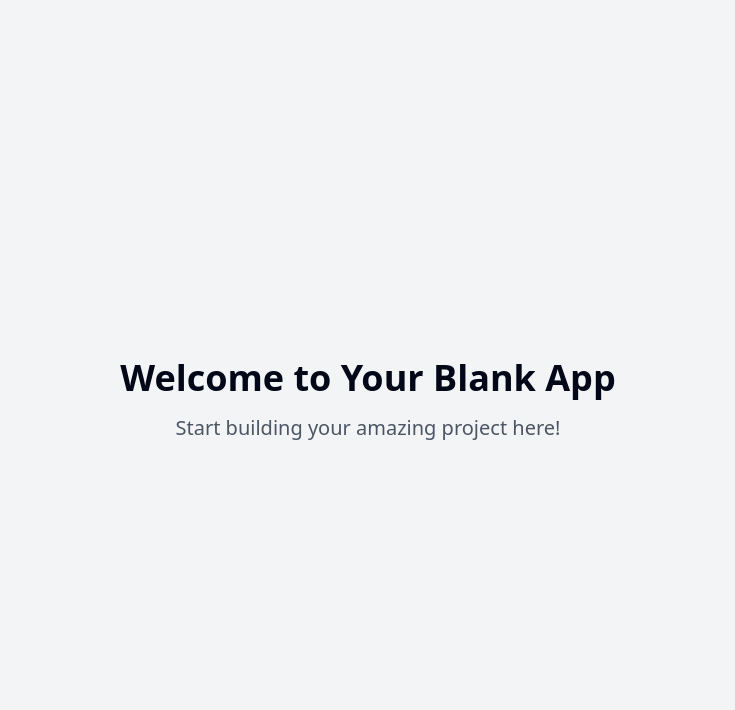
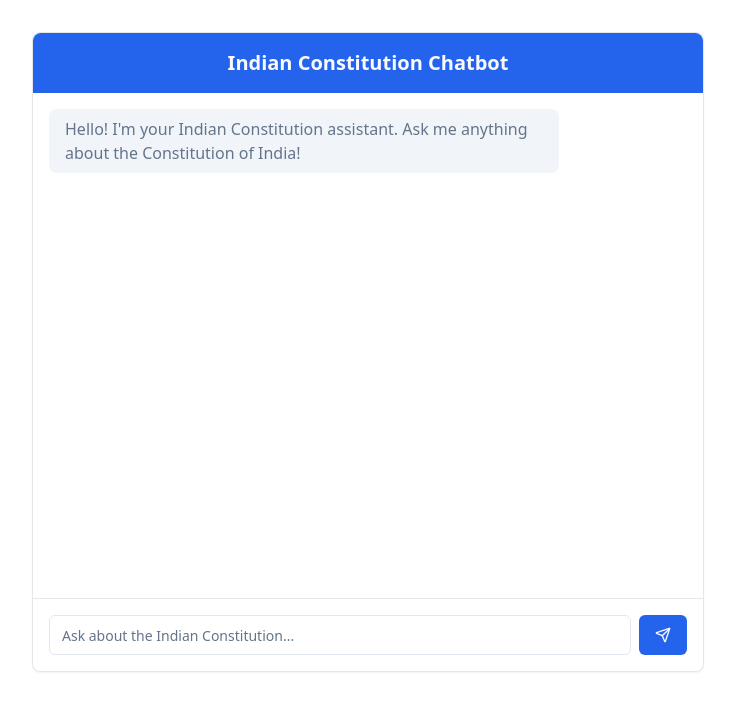
Before and after one commit to akashsbadole/chatconstitutional, a React (Vite) app: page / in a window 1280 px wide. Shown: the top 710 px of the page, without its empty margins (272-1007 px from the left). Built offline with nearby package versions, Linux system fonts and the light colour scheme.

Commit message:
Create chatbot for Indian Constitution
Implement a chatbot feature that provides answers to questions related to the Indian Constitution. This will allow users to interact with the chatbot and receive relevant information based on their inquiries.
[skip gpt_engineer]

```diff
--- /dev/null
+++ b/src/components/ChatMessage.tsx
@@ -0,0 +1,30 @@
+import { cn } from "@/lib/utils";
+import type { Message } from "@/pages/Index";
+
+interface ChatMessageProps {
+  message: Message;
+}
+
+const ChatMessage = ({ message }: ChatMessageProps) => {
+  return (
+    <div
+      className={cn(
+        "flex message-appear",
+        message.isBot ? "justify-start" : "justify-end"
+      )}
+    >
+      <div
+        className={cn(
+          "rounded-lg px-4 py-2 max-w-[80%]",
+          message.isBot
+            ? "bg-muted text-muted-foreground"
+            : "bg-primary text-primary-foreground"
+        )}
+      >
+        {message.content}
+      </div>
+    </div>
+  );
+};
+
+export default ChatMessage;
--- a/src/index.css
+++ b/src/index.css
@@ -6,96 +6,38 @@
   :root {
     --background: 0 0% 100%;
     --foreground: 222.2 84% 4.9%;
-
     --card: 0 0% 100%;
     --card-foreground: 222.2 84% 4.9%;
-
     --popover: 0 0% 100%;
     --popover-foreground: 222.2 84% 4.9%;
-
-    --primary: 222.2 47.4% 11.2%;
+    --primary: 221 83% 53%;
     --primary-foreground: 210 40% 98%;
-
     --secondary: 210 40% 96.1%;
     --secondary-foreground: 222.2 47.4% 11.2%;
-
     --muted: 210 40% 96.1%;
     --muted-foreground: 215.4 16.3% 46.9%;
-
     --accent: 210 40% 96.1%;
     --accent-foreground: 222.2 47.4% 11.2%;
-
     --destructive: 0 84.2% 60.2%;
     --destructive-foreground: 210 40% 98%;
-
     --border: 214.3 31.8% 91.4%;
     --input: 214.3 31.8% 91.4%;
-    --ring: 222.2 84% 4.9%;
-
+    --ring: 221 83% 53%;
     --radius: 0.5rem;
-
-    --sidebar-background: 0 0% 98%;
-
-    --sidebar-foreground: 240 5.3% 26.1%;
-
-    --sidebar-primary: 240 5.9% 10%;
-
-    --sidebar-primary-foreground: 0 0% 98%;
-
-    --sidebar-accent: 240 4.8% 95.9%;
-
-    --sidebar-accent-foreground: 240 5.9% 10%;
-
-    --sidebar-border: 220 13% 91%;
-
-    --sidebar-ring: 217.2 91.2% 59.8%;
-  }
-
-  .dark {
-    --background: 222.2 84% 4.9%;
-    --foreground: 210 40% 98%;
-
-    --card: 222.2 84% 4.9%;
-    --card-foreground: 210 40% 98%;
-
-    --popover: 222.2 84% 4.9%;
-    --popover-foreground: 210 40% 98%;
-
-    --primary: 210 40% 98%;
-    --primary-foreground: 222.2 47.4% 11.2%;
-
-    --secondary: 217.2 32.6% 17.5%;
-    --secondary-foreground: 210 40% 98%;
-
-    --muted: 217.2 32.6% 17.5%;
-    --muted-foreground: 215 20.2% 65.1%;
-
-    --accent: 217.2 32.6% 17.5%;
-    --accent-foreground: 210 40% 98%;
-
-    --destructive: 0 62.8% 30.6%;
-    --destructive-foreground: 210 40% 98%;
-
-    --border: 217.2 32.6% 17.5%;
-    --input: 217.2 32.6% 17.5%;
-    --ring: 212.7 26.8% 83.9%;
-    --sidebar-background: 240 5.9% 10%;
-    --sidebar-foreground: 240 4.8% 95.9%;
-    --sidebar-primary: 224.3 76.3% 48%;
-    --sidebar-primary-foreground: 0 0% 100%;
-    --sidebar-accent: 240 3.7% 15.9%;
-    --sidebar-accent-foreground: 240 4.8% 95.9%;
-    --sidebar-border: 240 3.7% 15.9%;
-    --sidebar-ring: 217.2 91.2% 59.8%;
   }
 }
 
-@layer base {
-  * {
-    @apply border-border;
+.message-appear {
+  animation: messageAppear 0.3s ease-out forwards;
+}
+
+@keyframes messageAppear {
+  from {
+    opacity: 0;
+    transform: translateY(10px);
   }
-
-  body {
-    @apply bg-background text-foreground;
+  to {
+    opacity: 1;
+    transform: translateY(0);
   }
 }
--- a/src/pages/Index.tsx
+++ b/src/pages/Index.tsx
@@ -1,12 +1,93 @@
-// Update this page (the content is just a fallback if you fail to update the page)
+import { useState } from "react";
+import { Card } from "@/components/ui/card";
+import { Input } from "@/components/ui/input";
+import { Button } from "@/components/ui/button";
+import { ScrollArea } from "@/components/ui/scroll-area";
+import { Send } from "lucide-react";
+import ChatMessage from "@/components/ChatMessage";
+
+export type Message = {
+  id: string;
+  content: string;
+  isBot: boolean;
+};
 
 const Index = () => {
+  const [messages, setMessages] = useState<Message[]>([
+    {
+      id: "1",
+      content: "Hello! I'm your Indian Constitution assistant. Ask me anything about the Constitution of India!",
+      isBot: true,
+    },
+  ]);
+  const [input, setInput] = useState("");
+  const [isLoading, setIsLoading] = useState(false);
+
+  const handleSubmit = async (e: React.FormEvent) => {
+    e.preventDefault();
+    if (!input.trim() || isLoading) return;
+
+    const userMessage = {
+      id: Date.now().toString(),
+      content: input.trim(),
+      isBot: false,
+    };
+
+    setMessages((prev) => [...prev, userMessage]);
+    setInput("");
+    setIsLoading(true);
+
+    // Simulate bot response - Replace this with actual API call later
+    setTimeout(() => {
+      const botMessage = {
+        id: (Date.now() + 1).toString(),
+        content: "I'm currently in development. Soon, I'll be able to answer your questions about the Indian Constitution!",
+        isBot: true,
+      };
+      setMessages((prev) => [...prev, botMessage]);
+      setIsLoading(false);
+    }, 1000);
+  };
+
   return (
-    <div className="min-h-screen flex items-center justify-center bg-gray-100">
-      <div className="text-center">
-        <h1 className="text-4xl font-bold mb-4">Welcome to Your Blank App</h1>
-        <p className="text-xl text-gray-600">Start building your amazing project here!</p>
-      </div>
+    <div className="min-h-screen bg-background p-4 md:p-8">
+      <Card className="mx-auto max-w-2xl h-[80vh] flex flex-col">
+        <div className="bg-primary p-4 rounded-t-lg">
+          <h1 className="text-primary-foreground text-xl font-bold text-center">
+            Indian Constitution Chatbot
+          </h1>
+        </div>
+
+        <ScrollArea className="flex-1 p-4">
+          <div className="space-y-4">
+            {messages.map((message) => (
+              <ChatMessage key={message.id} message={message} />
+            ))}
+            {isLoading && (
+              <div className="flex justify-start">
+                <div className="bg-muted text-muted-foreground rounded-lg p-3 animate-pulse">
+                  Typing...
+                </div>
+              </div>
+            )}
+          </div>
+        </ScrollArea>
+
+        <form onSubmit={handleSubmit} className="p-4 border-t">
+          <div className="flex gap-2">
+            <Input
+              value={input}
+              onChange={(e) => setInput(e.target.value)}
+              placeholder="Ask about the Indian Constitution..."
+              className="flex-1"
+              disabled={isLoading}
+            />
+            <Button type="submit" disabled={isLoading}>
+              <Send className="h-4 w-4" />
+            </Button>
+          </div>
+        </form>
+      </Card>
     </div>
   );
 };
```
